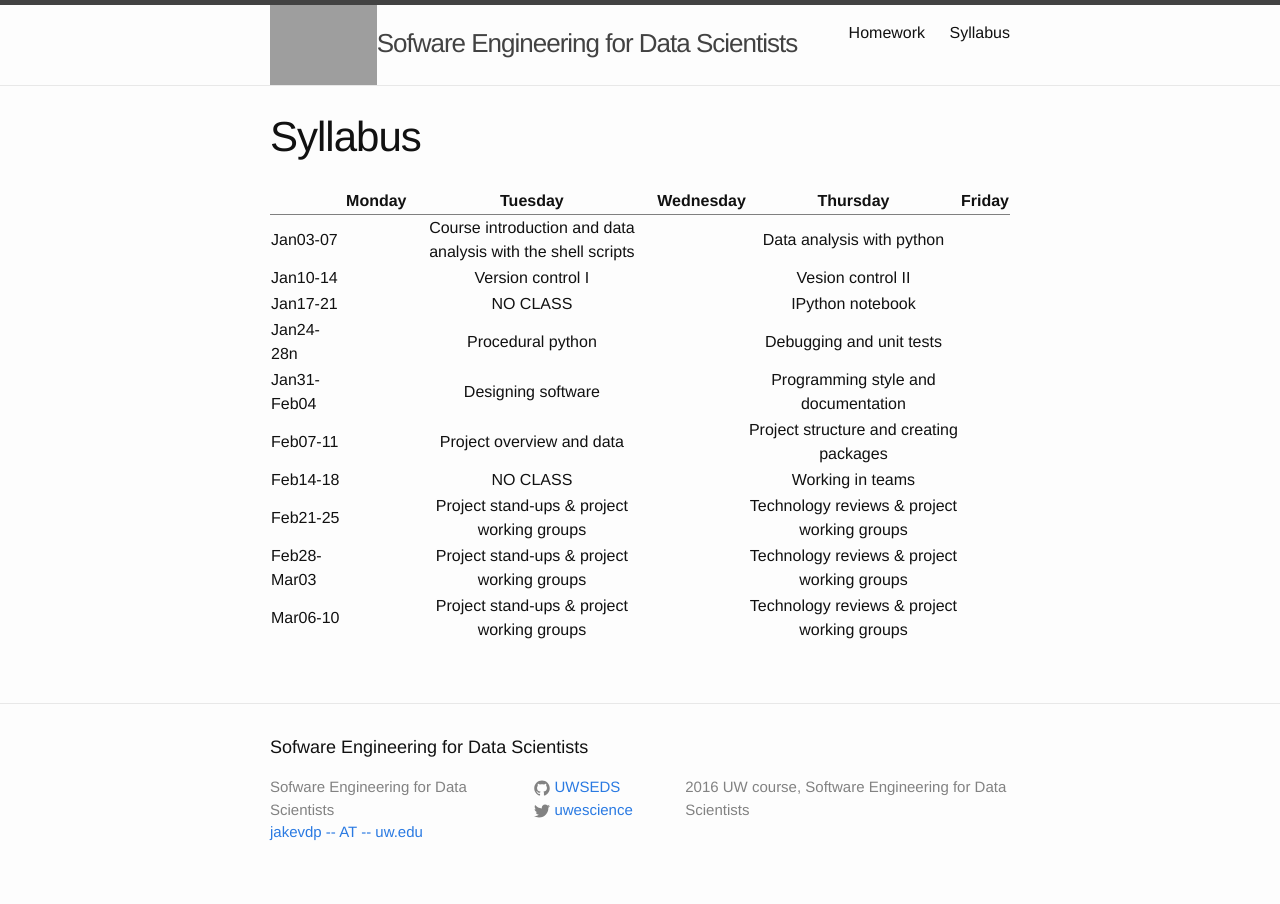
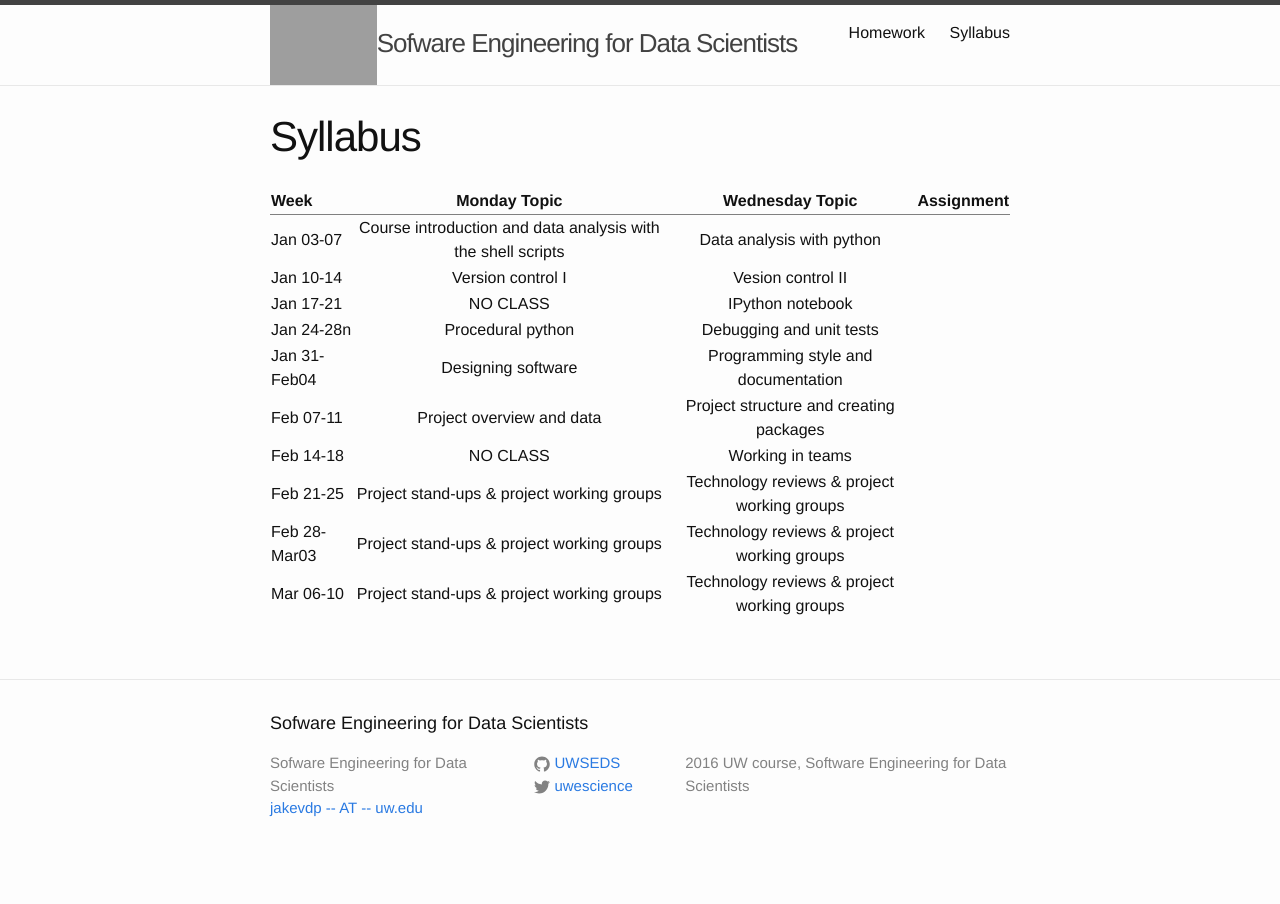
Before and after one commit to UWSEDS/uwseds.github.io, a Jekyll site: the page built from syllabus.md, in a window 1280 px wide. Built offline with Jekyll 4.4.1, drawn with Linux system fonts in a browser that asks for light colours.

Commit message:
adjust syllabus layout

```diff
--- a/syllabus.md
+++ b/syllabus.md
@@ -4,16 +4,16 @@ title: Syllabus
 permalink: /syllabus/
 ---
 
-|           | Monday | Tuesday | Wednesday | Thursday | Friday |
-|:----------|:------:|:-------:|:---------:|:--------:|:------:|
-|Jan03-07       ||Course introduction and data analysis with the shell scripts   ||Data analysis with python  ||
-|Jan10-14       ||Version control I   ||Vesion control II  ||
-|Jan17-21       ||NO CLASS   ||IPython notebook  ||
-|Jan24-28n       ||Procedural python   ||Debugging and unit tests  ||
-|Jan31-Feb04   ||Designing software   ||Programming style and documentation  ||
-|Feb07-11       ||Project overview and data   ||Project structure and creating packages  ||
-|Feb14-18       ||NO CLASS   ||Working in teams  ||
-|Feb21-25       ||Project stand-ups & project working groups   ||Technology reviews & project working groups  ||
-|Feb28-Mar03   ||Project stand-ups & project working groups   ||Technology reviews & project working groups  ||
-|Mar06-10       ||Project stand-ups & project working groups   ||Technology reviews & project working groups  ||
+| Week      | Monday Topic | Wednesday Topic | Assignment |
+|:----------|:------------:|:---------------:|:----------:|
+|Jan 03-07       |Course introduction and data analysis with the shell scripts   |Data analysis with python  ||
+|Jan 10-14       |Version control I   |Vesion control II  ||
+|Jan 17-21       |NO CLASS   |IPython notebook  ||
+|Jan 24-28n       |Procedural python   |Debugging and unit tests  ||
+|Jan 31-Feb04   |Designing software   |Programming style and documentation  ||
+|Feb 07-11       |Project overview and data   |Project structure and creating packages  ||
+|Feb 14-18       |NO CLASS   |Working in teams  ||
+|Feb 21-25       |Project stand-ups & project working groups   |Technology reviews & project working groups  ||
+|Feb 28-Mar03   |Project stand-ups & project working groups   |Technology reviews & project working groups  ||
+|Mar 06-10       |Project stand-ups & project working groups   |Technology reviews & project working groups  ||
 {: rules="groups"}
```
